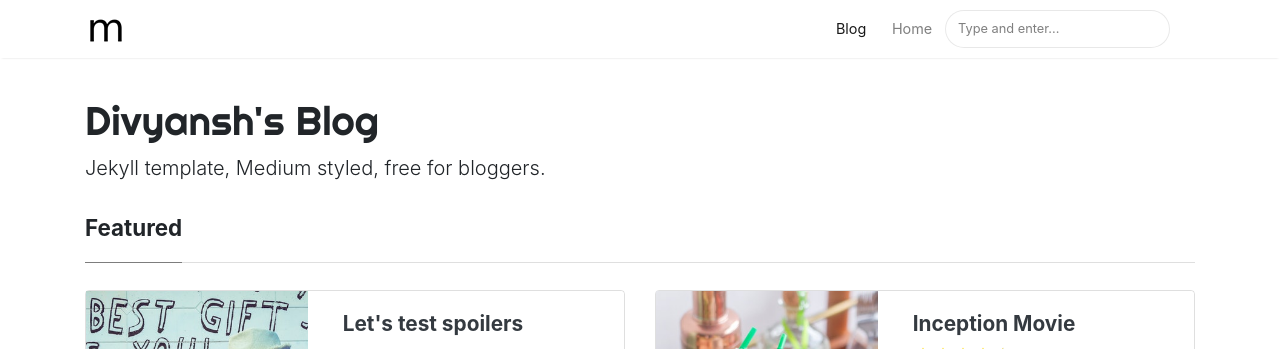
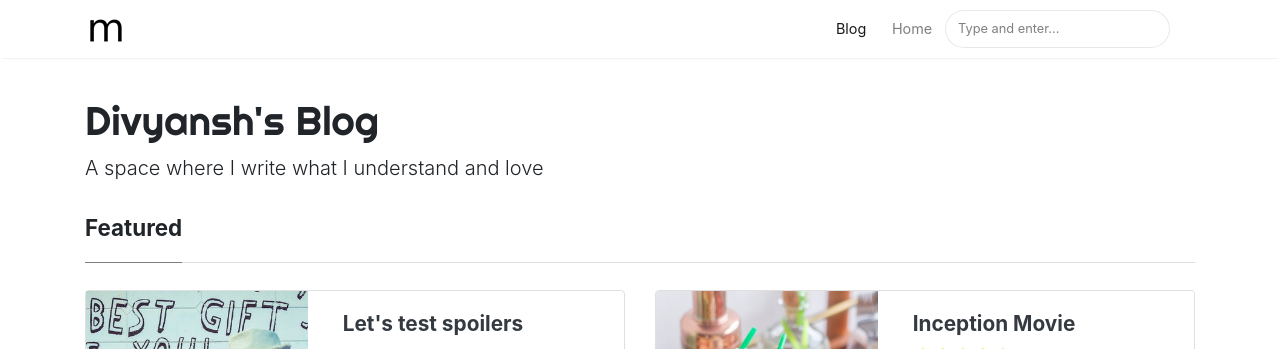
Before and after one commit to divyanshp2013/divyanshpblog, a Jekyll site: the page built from index.html, in a window 1280 px wide and 900 px high. Shown: the top 349 px of the window. Built offline with Jekyll 4.4.1, drawn with Linux system fonts in a browser that asks for light colours; nearby versions of some CDN libraries; the list of posts is cut into pages by our own code.

Commit message:
Update _config.yml

```diff
--- a/_config.yml
+++ b/_config.yml
@@ -1,18 +1,25 @@
 # Site
 name: "Divyansh's Blog"
 title: "Divyansh's Blog"
-description: "Jekyll template, Medium styled, free for bloggers."
+description: "A space where I write what I understand and love"
 logo: 'assets/images/logo.png'
 favicon: 'assets/images/logo.png'
 baseurl: /
-google_analytics: 'UA-46278016-1'
-disqus: 'demowebsite'
-mailchimp-list: 'https://wowthemes.us11.list-manage.com/subscribe/post?u=8aeb20a530e124561927d3bd8&amp;id=8c3d2d214b'
+google_analytics: ''
 include: ["_pages"]
 permalink: /:title/
 
 # Authors
 authors:
+  dp:
+    name: dp
+    display_name: Divyansh Prakash
+    gravatar: 7115f92173226b697c9462a039a3a122
+    email: divyanshp2013@gmail.com
+    web: https://www.divyanshp.in
+    twitter: https://www.linkedin.com/in/divyansh-prakash-a33775185/
+    description: "I'm currently pursuing my Masters in Business Administration from the Indian Institute of Management, Indore. Having studied a varied range of subjects during my undergraduate education at Indian Institute of Management Indore in the Bachelors of Arts (Foundation in Management) Programme, I have developed a keen interest in management and its domains."
+
   sal:
     name: Sal
     display_name: Sal
```
